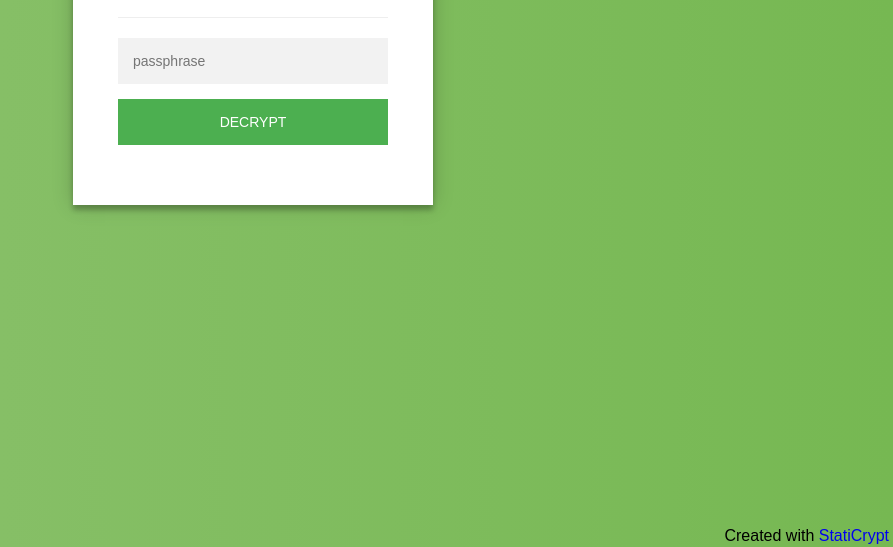
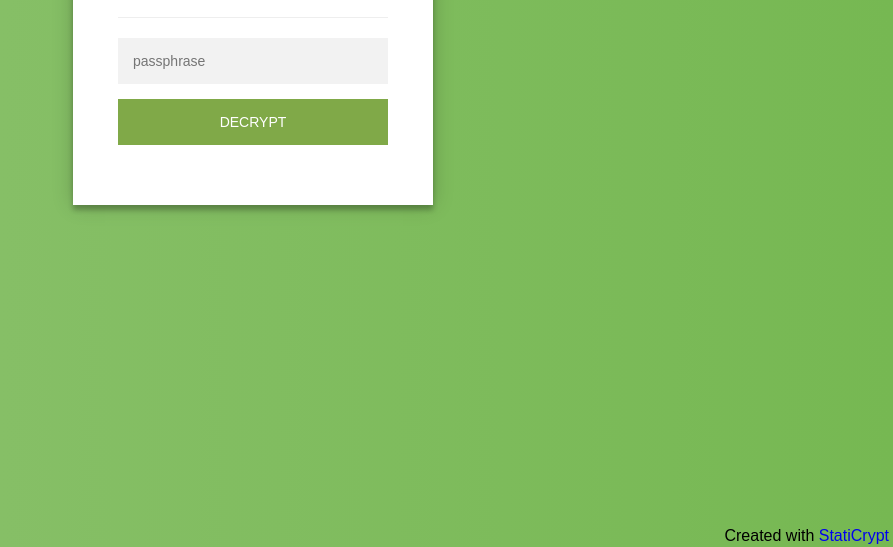
Before and after one commit to tatonboard/tatonboard.github.io, a plain HTML site: page index.html in a window 1280 px wide. Shown: the part 253-800 px from the top of the page, without its empty margins (387-1280 px from the left). Drawn offline with Linux system fonts and the light colour scheme.

Commit message:
Update index.html

```diff
--- a/index.html
+++ b/index.html
@@ -52,7 +52,7 @@
         .staticrypt-form .staticrypt-decrypt-button {
             text-transform: uppercase;
             outline: 0;
-            background: #4CAF50;
+            background: #80a948;
             width: 100%;
             border: 0;
             padding: 15px;
@@ -62,7 +62,7 @@
         }
 
         .staticrypt-form .staticrypt-decrypt-button:hover, .staticrypt-form .staticrypt-decrypt-button:active, .staticrypt-form .staticrypt-decrypt-button:focus {
-            background: #43A047;
+            background: #80a948;
         }
 
         .staticrypt-html {
```
